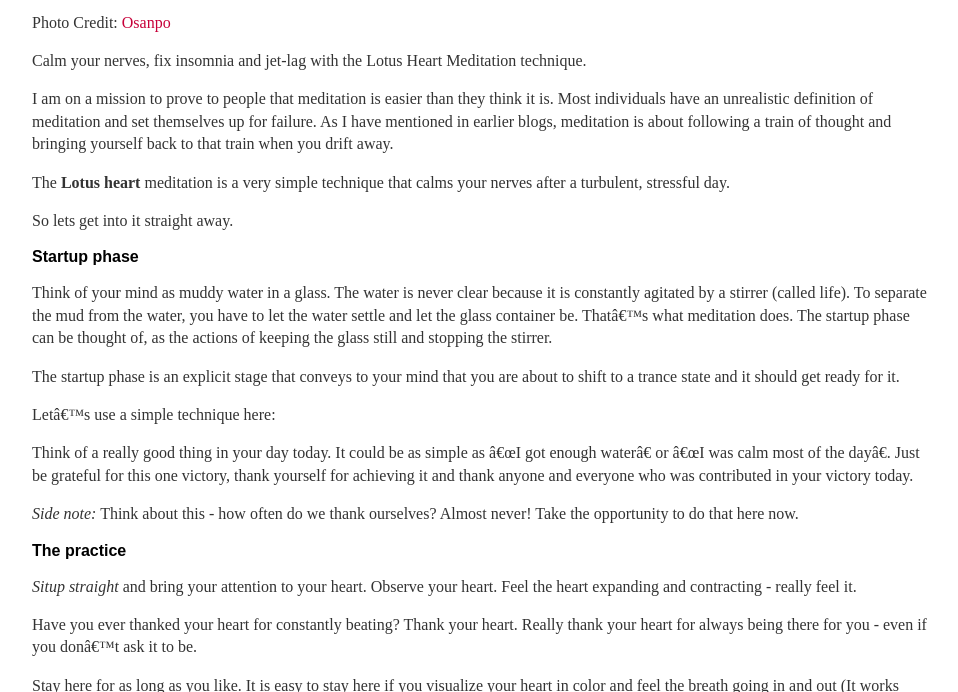
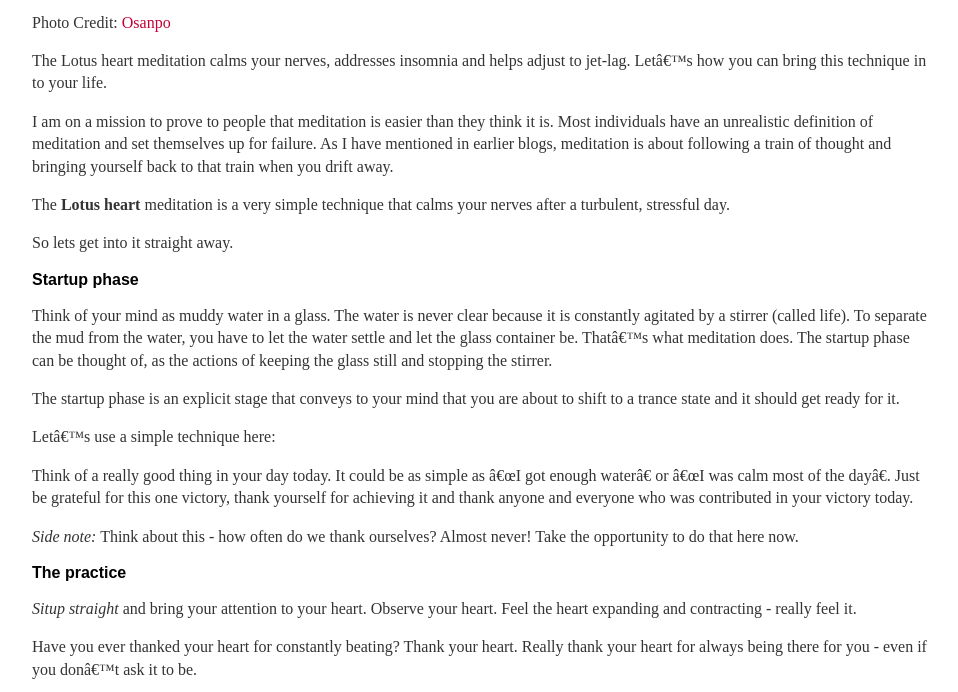
Before and after one commit to harpreetsingh/harpreetsingh.github.io, a Jekyll site: the page built from _posts/2017-04-09-lotus-heart-meditation.md, in a window 1280 px wide and 900 px high, scrolled down 475 px, cut to the strip 208-900 px from the top of the window. Shown: the whole strip, without its empty margins (160-1118 px from the left). Built offline with Jekyll 4.4.1, drawn with Linux system fonts in a browser that asks for light colours; a script that is not in the unit is left out.

Commit message:
fixed intro

```diff
--- a/_posts/2017-04-09-lotus-heart-meditation.md
+++ b/_posts/2017-04-09-lotus-heart-meditation.md
@@ -11,7 +11,7 @@ excerpt_separator: <!--more-->
 
 Photo Credit: [Osanpo](https://www.flickr.com/photos/mfp/)
 
-Calm your nerves, fix insomnia and jet-lag with the Lotus Heart Meditation technique.
+The Lotus heart meditation calms your nerves, addresses insomnia and helps adjust to jet-lag. Let's how you can bring this technique in to your life.
 <!--more-->
 
 I am on a mission to prove to people that meditation is easier than they think it is. Most individuals have an unrealistic definition of meditation and set themselves up for failure. As I have mentioned in earlier blogs, meditation is about following a train of thought and bringing yourself back to that train when you drift away.
```
